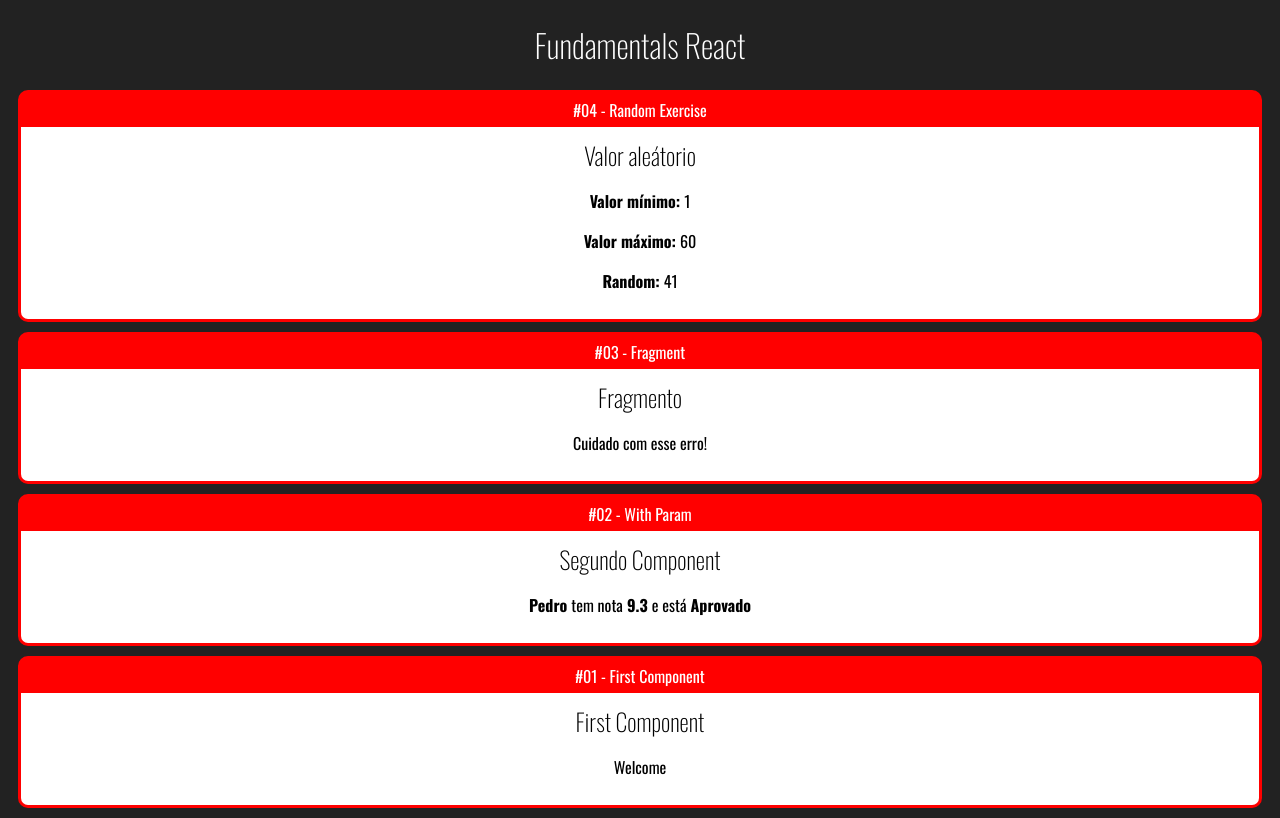
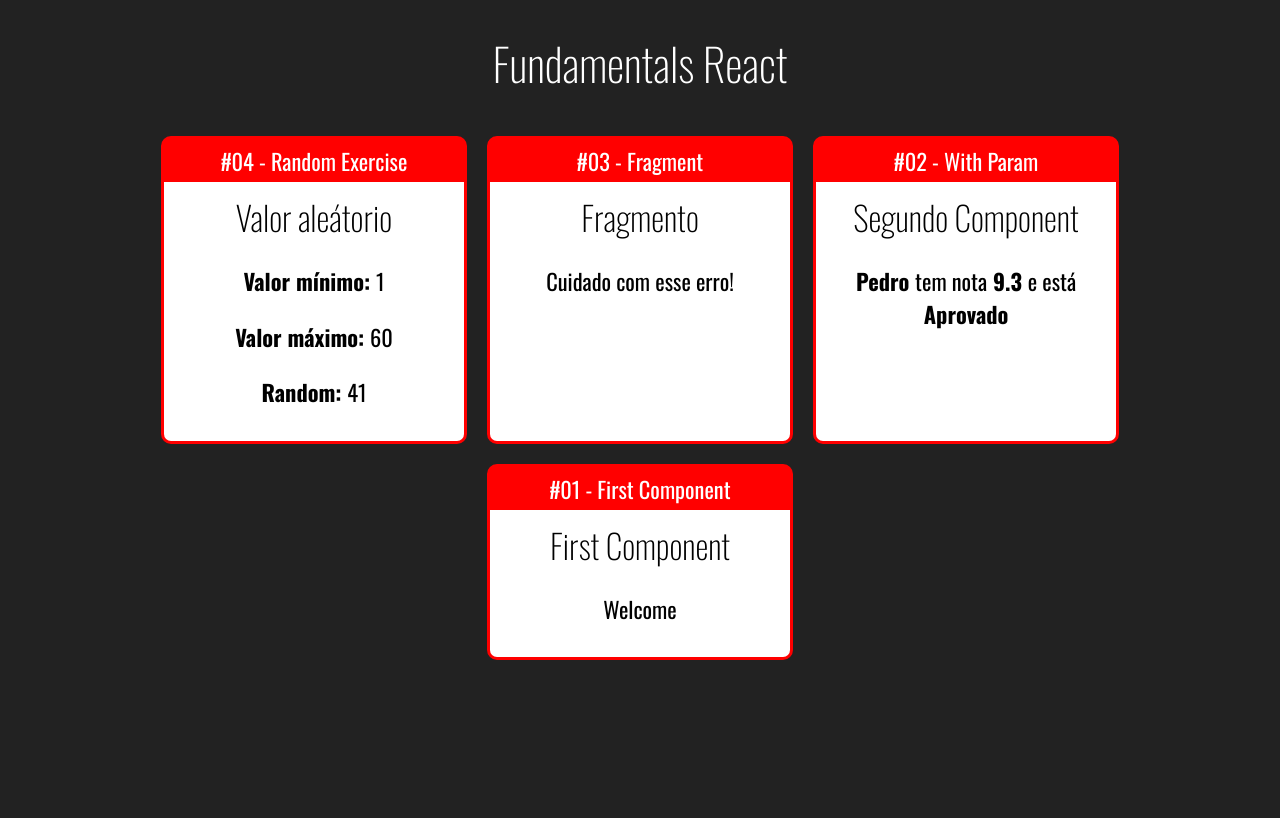
Before and after one commit to gsabreu/react, a React (Create React App) app in the folder udemy-coder/fundamentals-react/: page / in a window 1280 px wide. Built offline with nearby package versions, Linux system fonts and the light colour scheme.

Commit message:
Adding flexbox concepts

```diff
--- /dev/null
+++ b/udemy-coder/fundamentals-react/src/App.css
@@ -0,0 +1,5 @@
+.App .Cards {
+    display: flex;
+    justify-content: center;
+    flex-wrap: wrap;
+}
--- a/udemy-coder/fundamentals-react/src/App.jsx
+++ b/udemy-coder/fundamentals-react/src/App.jsx
@@ -1,3 +1,4 @@
+import "./App.css"
 import React from "react";
 
 import First from "./components/basics/First";
@@ -8,11 +9,12 @@
 
 export default () => {
     return (
-        <div id="app">
+        <div id="app" className="App">
             <h1>Fundamentals React</h1>
 
+            <div className="Cards">
                 <Card title="#04 - Random Exercise">
-                <RandomNumber min={1} max={60}/>
+                    <RandomNumber min={1} max={60} />
                 </Card>
 
                 <Card title="#03 - Fragment">
@@ -20,13 +22,17 @@
                 </Card>
 
                 <Card title="#02 - With Param">
-                <WithParam titulo="Segundo Component" aluno="Pedro" nota={9.3} />
+                    <WithParam
+                        titulo="Segundo Component"
+                        aluno="Pedro"
+                        nota={9.3}
+                    />
                 </Card>
 
                 <Card title="#01 - First Component">
                     <First></First>
                 </Card>
-
+            </div>
         </div>
     );
 };
--- a/udemy-coder/fundamentals-react/src/components/layout/Card.css
+++ b/udemy-coder/fundamentals-react/src/components/layout/Card.css
@@ -4,6 +4,10 @@
     border-radius: 10px;
     overflow: hidden;
     margin: 10px;
+    display: flex;
+    flex-direction: column;
+    min-width: 300px;
+    max-width: 300px;
 }
 
 .Card .Title {
@@ -15,5 +19,6 @@
 .Card .Content {
     background-color: #fff;
     color: #000;
+    flex: 1;
     padding: 10px;
 }
--- a/udemy-coder/fundamentals-react/src/index.css
+++ b/udemy-coder/fundamentals-react/src/index.css
@@ -1,7 +1,8 @@
 body {
-    font-family: Oswald;
     background-color: #222;
     color: #fff;
+    font-family: Oswald;
+    font-size: 1.4rem;
     text-align: center;
 }
 
```
Lines whose indentation alone changed are shown as unchanged.
